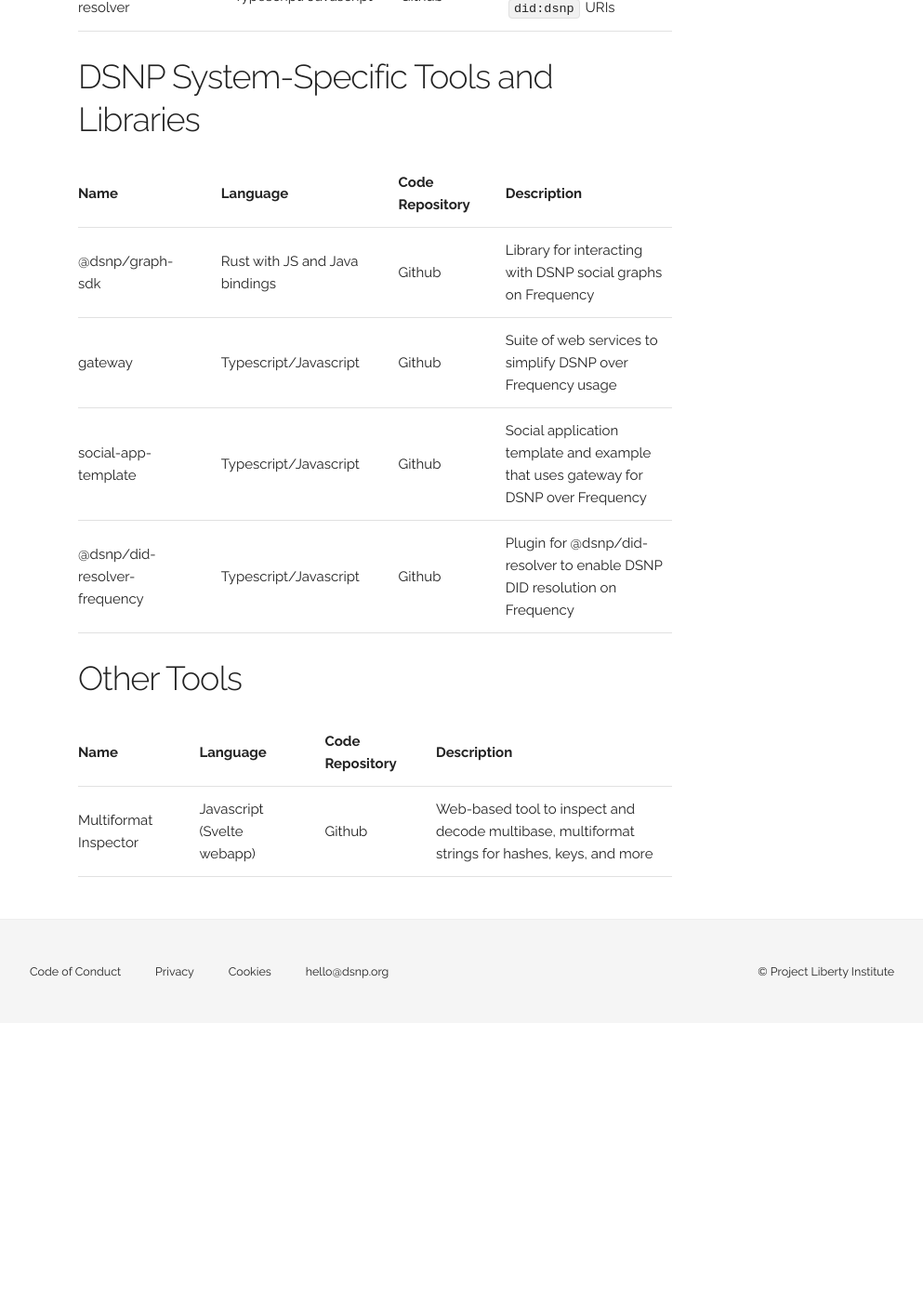
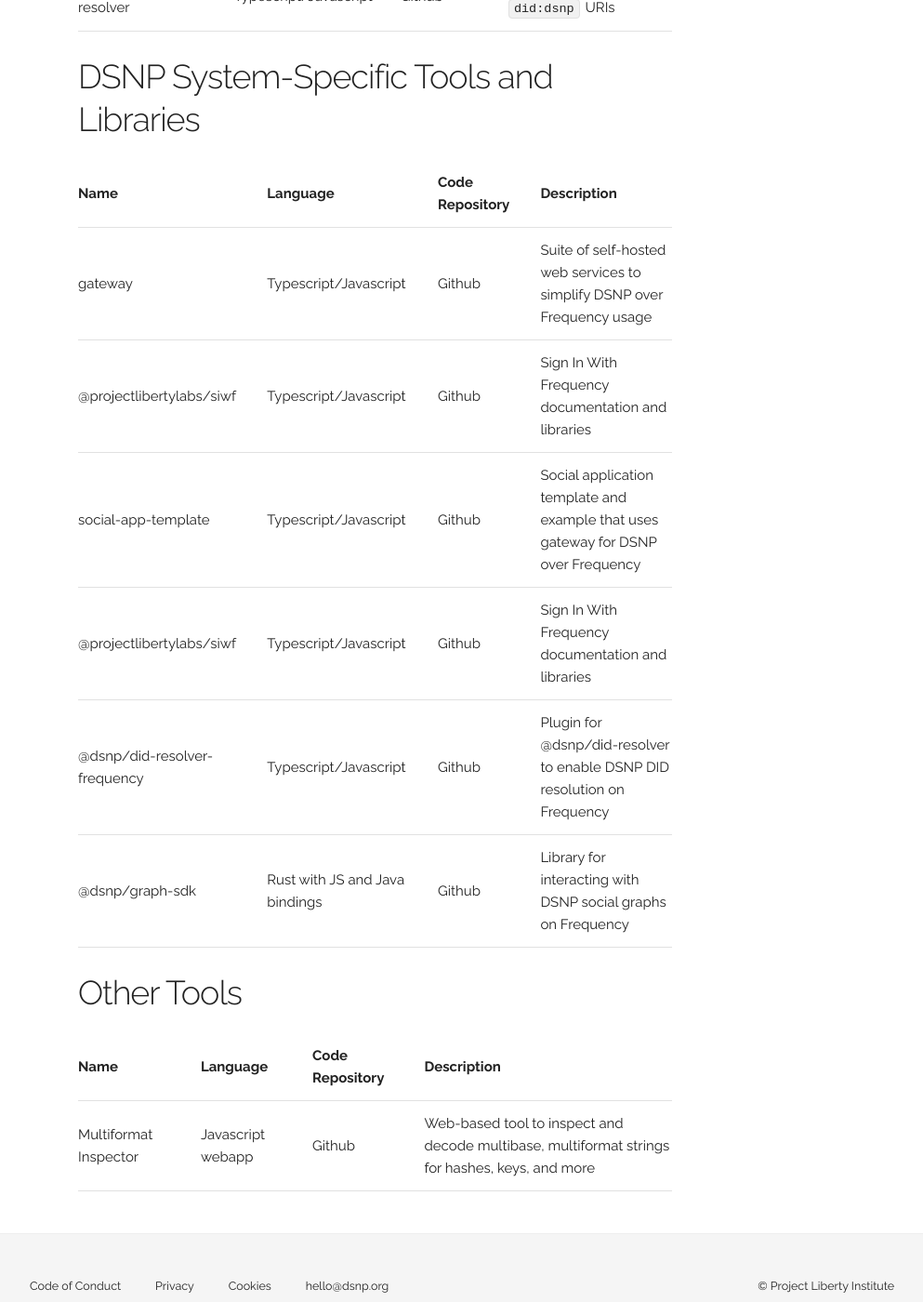
Before and after one commit to DSNP-org/dsnp-web, a Jekyll site: the page built from about/software.md, in a window 1280 px wide and 1400 px high, scrolled down 1305 px. Shown: the whole window at 93% size, without its empty margins (108-1101 px from the left). Built offline with Jekyll 4.4.1, drawn with Linux system fonts in a browser that asks for light colours; comment, search, counter and statistics services are not loaded; before the commit the page ends 2405 px from its top, so only the background shows below that.

Commit message:
Add siwf, tweak others

```diff
--- a/about/software.md
+++ b/about/software.md
@@ -28,13 +28,15 @@
 
 | Name | Language | Code Repository | Description |
 | --- | --- | --- | --- |
+| [gateway](https://projectlibertylabs.github.io/gateway) | Typescript/Javascript | [Github](https://github.com/ProjectLibertyLabs/gateway) | Suite of self-hosted web services to simplify DSNP over Frequency usage |
+| [@projectlibertylabs/siwf](https://projectlibertylabs.github.io/siwf/v2/docs/) | Typescript/Javascript | [Github](https://github.com/ProjectLibertyLabs/siwf) | Sign In With Frequency documentation and libraries |
+| social-app-template | Typescript/Javascript | [Github](https://github.com/ProjectLibertyLabs/social-app-template) | Social application template and example that uses gateway for DSNP over Frequency |
+| [@projectlibertylabs/siwf](https://projectlibertylabs.github.io/siwf/) | Typescript/Javascript | [Github](https://github.com/ProjectLibertyLabs/siwf) | Sign In With Frequency documentation and libraries |
+| [@dsnp/did-resolver-frequency](https://www.npmjs.com/package/@dsnp/did-resolver-frequency) | Typescript/Javascript | [Github](https://github.com/ProjectLibertyLabs/dsnp-did-resolver-frequency) | Plugin for @dsnp/did-resolver to enable DSNP DID resolution on Frequency |
 | [@dsnp/graph-sdk](https://www.npmjs.com/package/@dsnp/graph-sdk) | Rust with JS and Java bindings | [Github](https://github.com/ProjectLibertyLabs/graph-sdk) | Library for interacting with DSNP social graphs on Frequency |
-| [gateway](https://projectlibertylabs.github.io/gateway) | Typescript/Javascript | [Github](https://github.com/ProjectLibertyLabs/gateway) | Suite of web services to simplify DSNP over Frequency usage |
-| social-app-template | Typescript/Javascript | [Github](https://github.com/ProjectLibertyLabs/social-app-template) | Social application template and example that uses gateway for DSNP over Frequency |
-| [@dsnp/did-resolver-frequency](https://www.npmjs.com/package/@dsnp/did-resolver-frequency) | Typescript/Javascript | [Github](https://github.com/ProjectLibertyLabs/dsnp-did-resolver-frequency) | Plugin for @dsnp/did-resolver to enable DSNP DID resolution on Frequency |
 
 ### Other Tools
 
 | Name | Language | Code Repository | Description |
 | --- | --- | --- | --- |
-| [Multiformat Inspector](https://libertydsnp.github.io/multiformat-inspector/) | Javascript (Svelte webapp) | [Github](https://github.com/LibertyDSNP/multiformat-inspector) | Web-based tool to inspect and decode multibase, multiformat strings for hashes, keys, and more |
+| [Multiformat Inspector](https://libertydsnp.github.io/multiformat-inspector/) | Javascript webapp | [Github](https://github.com/LibertyDSNP/multiformat-inspector) | Web-based tool to inspect and decode multibase, multiformat strings for hashes, keys, and more |
```
